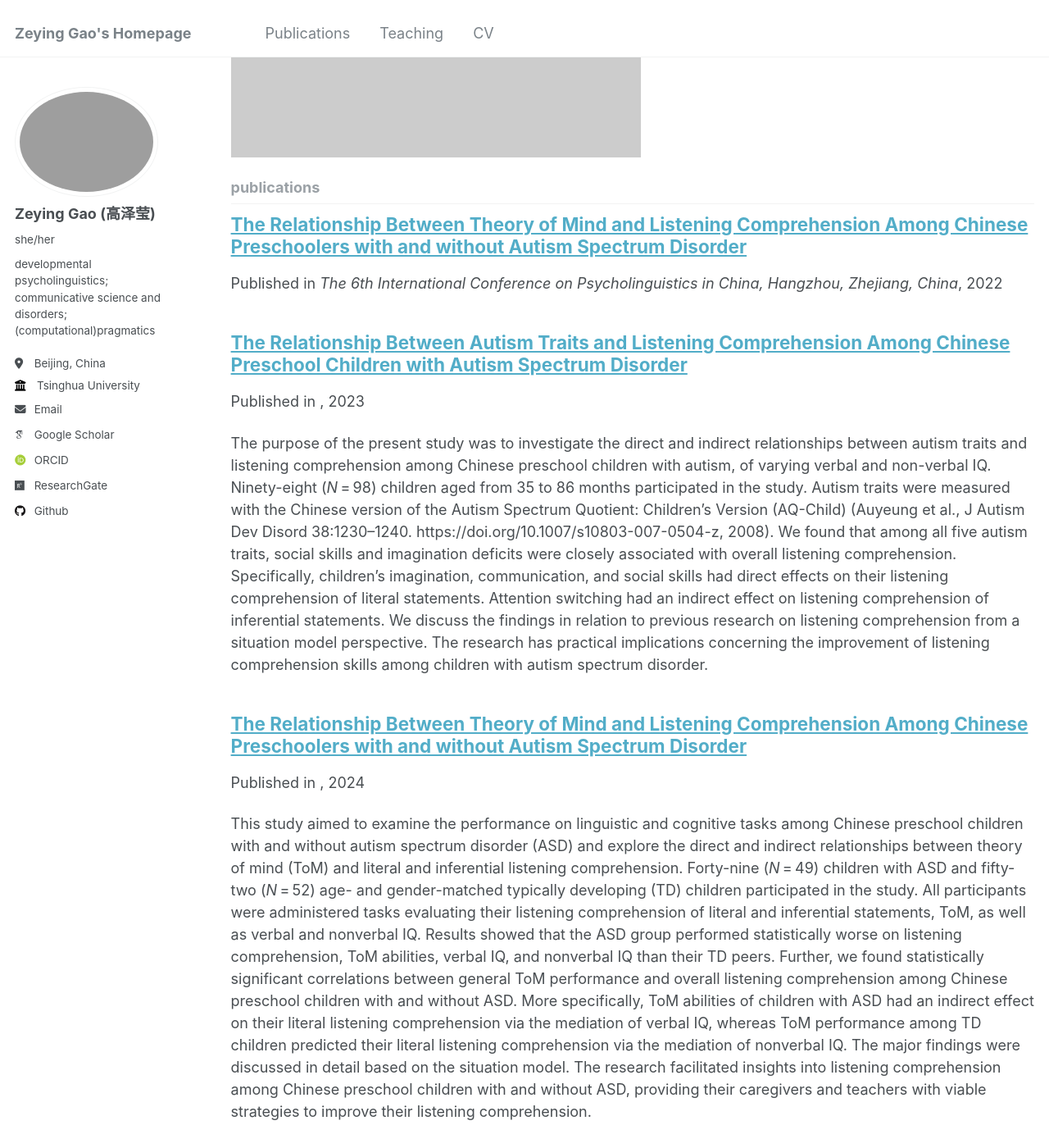
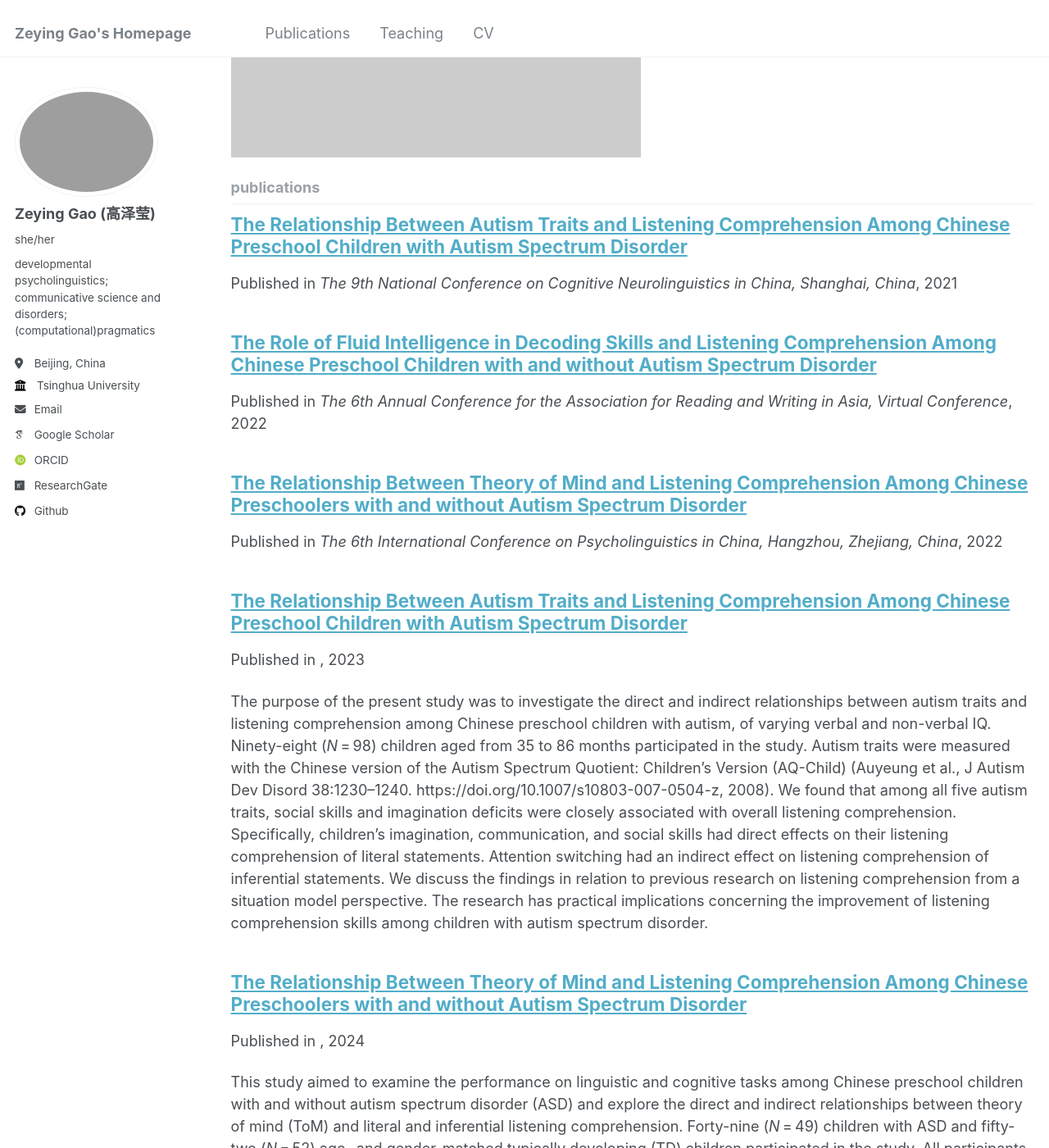
Before and after one commit to ZeyingGAO/zeyinggao.github.io, a Jekyll site: the page built from _pages/collection-archive.html, in a window 1280 px wide and 1400 px high, scrolled down 900 px. Shown: the whole window at 82% size. Built offline with Jekyll 4.4.1, drawn with Linux system fonts in a browser that asks for light colours; some web fonts are replaced; some of the changed text lies outside the part shown.

Commit message:
Update conference3.md

```diff
--- a/_publications/conference3.md
+++ b/_publications/conference3.md
@@ -2,6 +2,7 @@
 title: "The Role of Fluid Intelligence in Decoding Skills and Listening Comprehension Among Chinese Preschool Children with and without Autism Spectrum Disorder"
 collection: publications
 category: conferences
+date: 2022-02-24
 venue: "The 6th Annual Conference for the Association for Reading and Writing in Asia, Virtual Conference"
 type: "Paper Presentation"
 authors: "Luo, H., Gao, Z., Sun, J., & Zhao, J."
```
